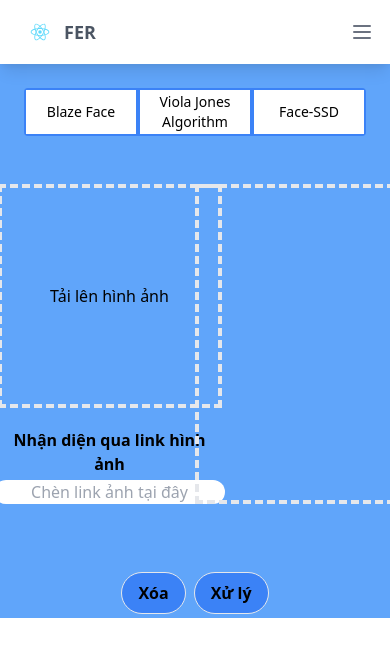
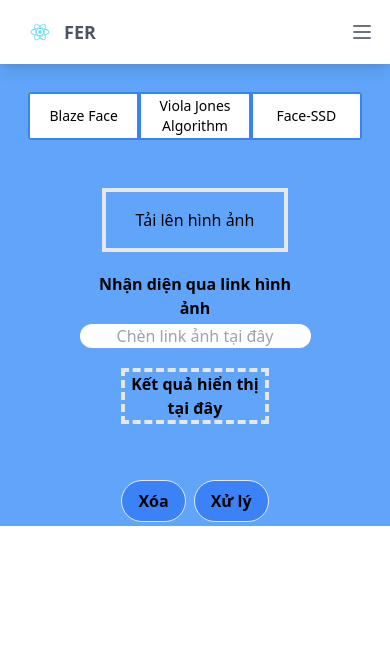
Before and after one commit to latruonghai/FARMproj, a React (Create React App) app: page / in a window 390 px wide. Shown: the top 656 px of the page. Built offline with nearby package versions, Linux system fonts and the light colour scheme.

Commit message:
Update threshold responsive

```diff
--- a/public/index.html
+++ b/public/index.html
@@ -3,7 +3,7 @@
   <head>
     <meta charset="utf-8" />
     <link rel="icon" href="%PUBLIC_URL%/favicon.ico" />
-    <meta name="viewport" content="width=device-width, initial-scale=1" />
+    <meta name="viewport" content="height=device-height, initial-scale=1" />
     <meta name="theme-color" content="#000000" />
     <meta
       name="description"
--- a/src/App.tsx
+++ b/src/App.tsx
@@ -3,7 +3,7 @@ import HomePage from "./pages/Homepage";
 
 function App(){
     return(
-        <div className="bg-blue-400 h-auto overflow-auto">
+        <div className="bg-blue-400 h-full overflow-auto">
             <HomePage/>
         </div>
     )
--- a/src/assets/style/App.scss
+++ b/src/assets/style/App.scss
@@ -11,7 +11,9 @@
   height: 40vmin;
   pointer-events: none;
 }
+.root{
 
+}
 @media (prefers-reduced-motion: no-preference) {
   .App-logo {
     animation: App-logo-spin infinite 20s linear;
@@ -41,3 +43,6 @@
     transform: rotate(360deg);
   }
 }
+body{
+  height: fit-content;
+}
--- a/src/pages/Homepage/imagesView.tsx
+++ b/src/pages/Homepage/imagesView.tsx
@@ -11,9 +11,9 @@ export default function ImageView(props:any){
     return (
         <div>
 
-            <div className="md:h-full">
+            <div className="h-full">
 
-                <div className=" mx-auto p-6 space-y-12 pb-16 w-full md:w-full items-center divide-x-2">
+                <div className="h-full mx-auto p-7 space-y-12 w-full md:w-full items-center divide-x-2">
                     <UploadView modules= {nameOfModules}></UploadView>
                     {/* <CameraCapture/> */}
 
--- a/src/pages/Homepage/index.tsx
+++ b/src/pages/Homepage/index.tsx
@@ -8,7 +8,7 @@ import { ImageProvider } from "../../hooks/useImageContext";
 function HomePage(){
     return(
         <ImageProvider>
-            <div className="homepage h-auto">
+            <div className="homepage h-full">
                 <NavBarInfo datas={categories.datas}/>
                 {/* <ContentComponent/> */}
                 <ImageView></ImageView>
--- a/src/pages/Homepage/listOfCategories.ts
+++ b/src/pages/Homepage/listOfCategories.ts
@@ -20,4 +20,10 @@ const nameOfModules: string[] =
     "Face-SSD",
 ]
 
-export  {categories, nameOfModules};
+const formatURL: string[] =[
+    'image/png',
+    'image/jpeg',
+    'image/jpg',
+
+]
+export  {categories, nameOfModules, formatURL};
--- a/src/pages/Homepage/uploadVies.tsx
+++ b/src/pages/Homepage/uploadVies.tsx
@@ -36,8 +36,8 @@ const UploadView = (props:ViewModule) =>{
     }
 
     return (
-        <div className="md:flex-1 md:pr-14">
-            <div className="space-y-12">
+        <div className="md:flex-1 md:p-5 h-full">
+            <div className="space-y-12 h-full">
 
                 <ul className="flex bg-blue-500 rounded">
 
@@ -47,7 +47,7 @@ const UploadView = (props:ViewModule) =>{
                         )
                     })}
                 </ul>
-                <div className="w-full flex">
+                <div className="w-full md:flex md:items-center h-full">
                     <UploadImage setImageUpload={setImageUpload} uploadState={uploadState}></UploadImage>
                     <ImageResult processState={processState}></ImageResult>
                     <ListFaceResult imageCode={imageCode}></ListFaceResult>
@@ -59,23 +59,26 @@ const UploadView = (props:ViewModule) =>{
 }
 const ImageResult = ({processState}:any)=>{
     return(
-        <div className="w-5/12 flex flex-col space-y-4">
-                        {processState.state!==null &&
-                        <h2 className="text-red-300 text-lg">
-                            {processState.state ? "Emotions were found":"Emotions were not found"}
-                        </h2>}
-                        <div className="text-center flex justify-center items-center border-4 border-dashed w-80 h-80">
-                            {processState.imageString && <img className="w-full h-full object-contain"  src={processState.imageString}/>
+        <div className="h-full lg:w-1/3 md:flex md:flex-col space-y-4 w-2/3 m-auto lg:p-8">
+
+                        <div className="text-center flex justify-center items-center border-4
+                                        border-dashed w-2/3  m-auto lg:h-96 lg:w-96">
+                            {processState.imageString ? <img className="w-full h-full object-contain"  src={processState.imageString}/>
+                            : <span className='font-bold'>Kết quả hiển thị tại đây </span>
                             }
                         </div>
-                    </div>
+                        {processState.state!==null &&
+                        <h2 className="text-red-500 text-bold text-2xl text-center my-2 mx-auto">
+                            {processState.state ? "Cảm xúc đã được nhận diện":"Không tìm thấy cảm xúc"}
+                        </h2>}
+        </div>
     )
 }
 const ListFaceResult = ({imageCode}: ImageResultProps) =>{
 
     return(
-        <div className="w-1/2 flex flex-col space-y-4 left-8 border-solid border-x-2
-                                    rounded-2xl max-h-352 overflow-auto">
+        <div className="lg:w-1/3 flex flex-col space-y-4 left-8 border-solid border-x-2
+                                    rounded-2xl lg:max-h-352 max-h-20 overflow-auto my-3 lg:mx-3">
                         <div className="text-center flex flex-col justify-center items-center border-solid max-w-full">
 
                             {imageCode && imageCode.map( (image, index) =>{
@@ -150,17 +153,17 @@ const UploadImage = ({setImageUpload, uploadState}:UploadProps) =>{
 
     }
     return(
-        <div className="w-1/2 flex flex-col items-center space-y-4">
-                        <div className={classNames("text-center flex justify-center items-center",
+        <div className="lg:w-1/3 w-2/3 flex flex-col items-center space-y-4 my-5 m-auto">
+                        <div className={classNames("text-center flex justify-center cursor-pointer items-center",
                             {
-                                "w-56 h-56 p-4 border-4 border-dashed": !uploadState.file,
-                                "w-96 h-96 p-4": uploadState.file
+                                "w-5/6 h-4/5 p-4 border-solid lg:w-56 lg:h-56 lg:p-4 border-4 lg:border-dashed": !uploadState.file,
+                                "w-full h-full p-4": uploadState.file
                             })} onClick={handleUpload}>
                                 <input id="hidden_upload" type="file" accept="image/jpeg, image/png"
                                 multiple style={{display:"none"}} tabIndex={-1} autoComplete="off" onChange={Uploaded}/>
 
                                 {uploadState.file ?
-                                <div className="md:p-8 w-full h-full align-middle bg-gradient-to-r from-yellow-100 via-red-200 to-pink-300">
+                                <div className="lg:p-8 w-full h-full lg:h-96 lg:w-96 align-middle bg-gradient-to-r from-yellow-100 via-red-200 to-pink-300">
                                     <img className="w-full h-full object-contain" alt="selected Image" src = {uploadState.file}/>
                                 </div> : <p>Tải lên hình ảnh</p>}
                         </div>
--- /dev/null
+++ b/src/services/config.ts
@@ -0,0 +1 @@
+export const ip:string = "http://localhost:8000/";
--- a/src/utils/handleImage.ts
+++ b/src/utils/handleImage.ts
@@ -9,7 +9,7 @@ export default function convertImgToBase64(url:string, callBack: any){
 	    canvas.height = img.height;
 		canvas.width = img.width;
 	    ctx.drawImage(img,0,0);
-	    let dataURL = canvas.toDataURL('image/jpeg');
+	    let dataURL = canvas.toDataURL('image/jpeg', 1.0);
         // console.log(dataURL);
 	    callBack.call(this, dataURL);
         // Clean up
--- a/src/utils/stringhandle.ts
+++ b/src/utils/stringhandle.ts
@@ -13,3 +13,13 @@ export function Rounded(num: number | undefined){
 export function toIDName(name: string) {
     return _.camelCase(name);
 }
+export function ensureURL(str: string){
+    let newStr ="";
+    if(str.includes( ".jpg")|| str.includes(".jpeg")){
+        newStr = "image/jpeg";
+    }
+    else {
+        newStr = "image/png";
+    }
+    return newStr;
+}
```
Also changed, not shown: src/components/Button.tsx (+4 -1 lines).
